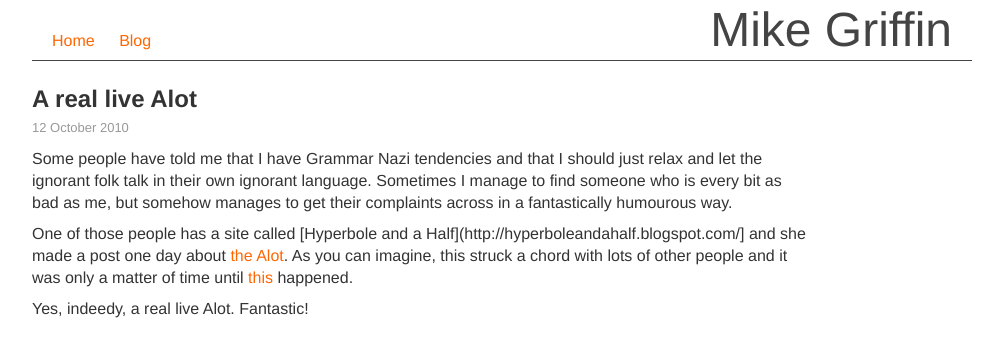
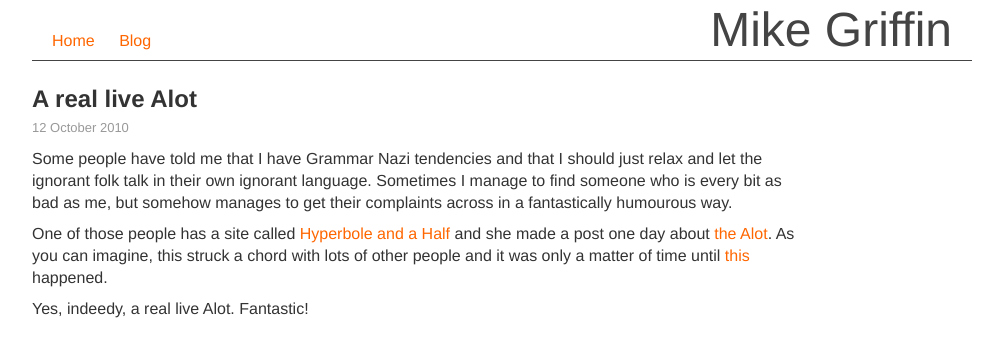
Before and after one commit to mgriffin/mikegriffin, a Jekyll site: the page built from _posts/2010-10-12-a-real-live-alot.markdown, in a window 1280 px wide. Shown: the top 357 px of the page, without its empty margins (138-1141 px from the left). Built offline with Jekyll 4.4.1, drawn with Linux system fonts in a browser that asks for light colours; Markdown is read by kramdown in place of the engine named in the settings.

Commit message:
Fixes a broken link

```diff
--- a/_posts/2010-10-12-a-real-live-alot.markdown
+++ b/_posts/2010-10-12-a-real-live-alot.markdown
@@ -12,7 +12,7 @@ Sometimes I manage to find someone who is every bit as bad as me, but somehow
 manages to get their complaints across in a fantastically humourous way.
 
 One of those people has a site called
-[Hyperbole and a Half](http://hyperboleandahalf.blogspot.com/]
+[Hyperbole and a Half](http://hyperboleandahalf.blogspot.com/)
 and she made a post one day about
 [the Alot](http://hyperboleandahalf.blogspot.com/2010/04/alot-is-better-than-you-at-everything.html).
 As you can imagine, this struck a chord with lots of other people and it was
```
